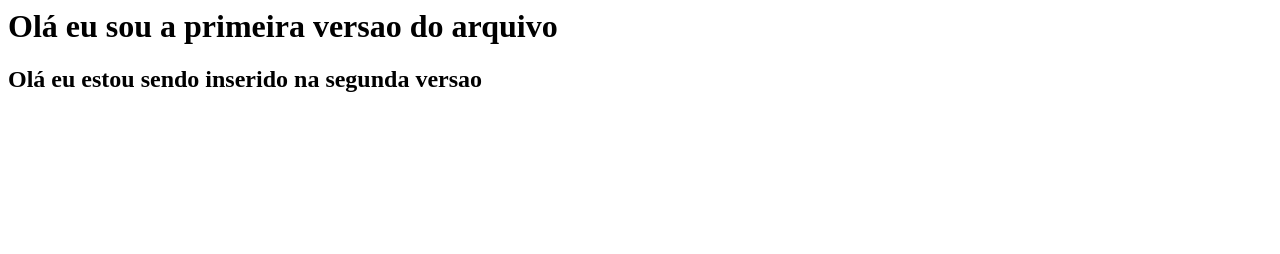
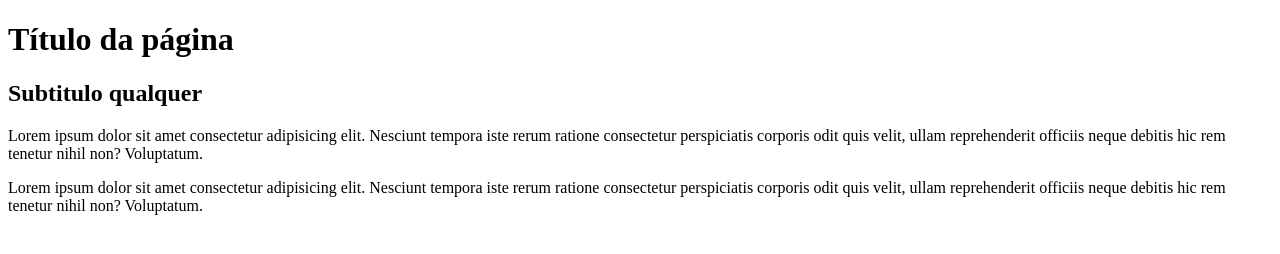
Before and after one commit to Emmanuelf21/minhapasta, a plain HTML site: page index.html in a window 1280 px wide. Drawn offline with Linux system fonts and the light colour scheme.

Commit message:
index refeito com estrutura html e lorem

```diff
--- a/index.html
+++ b/index.html
@@ -1,2 +1,17 @@
-<h1> Olá eu sou a primeira versao do arquivo </h1>
-<h2> Olá eu estou sendo inserido na segunda versao</h2>
+<!DOCTYPE html>
+<html lang="en">
+<head>
+    <meta charset="UTF-8">
+    <meta name="viewport" content="width=device-width, initial-scale=1.0">
+    <title>Minha Pagina</title>
+</head>
+<body>
+    <h1> Título da página</h1>
+    <h2> Subtitulo qualquer</h2>
+
+    <p>Lorem ipsum dolor sit amet consectetur adipisicing elit. Nesciunt tempora iste rerum ratione consectetur perspiciatis corporis odit quis velit, ullam reprehenderit officiis neque debitis hic rem tenetur nihil non? Voluptatum.</p>
+
+    <p>Lorem ipsum dolor sit amet consectetur adipisicing elit. Nesciunt tempora iste rerum ratione consectetur perspiciatis corporis odit quis velit, ullam reprehenderit officiis neque debitis hic rem tenetur nihil non? Voluptatum.</p>
+
+</body>
+</html>
```
